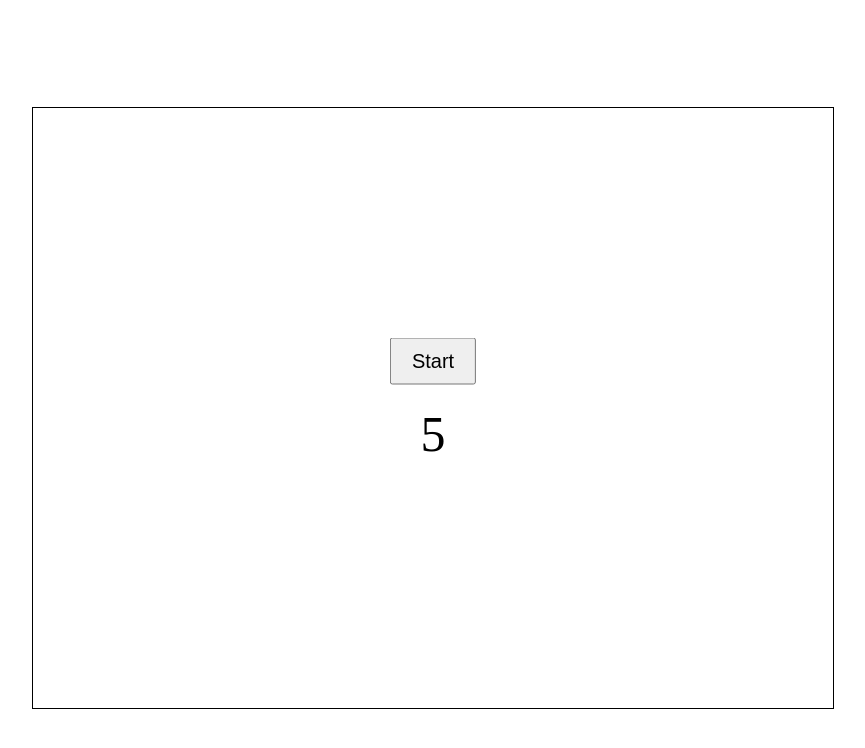
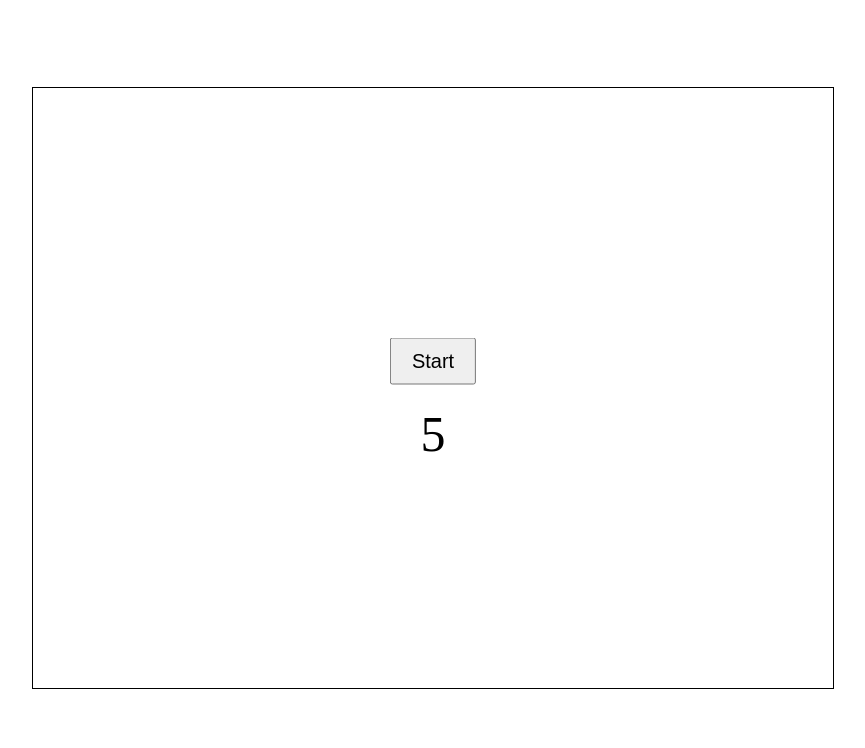
Before and after one commit to Th3Danny/Jueguito, a plain HTML site: page index.html in a window 1280 px wide. Shown: the whole page, without its empty margins (207-1072 px from the left). Drawn offline with Linux system fonts and the light colour scheme.

Commit message:
centrado de canva

```diff
--- a/index.html
+++ b/index.html
@@ -33,7 +33,7 @@
 </head>
 
 <body>
-    <div style="display: flex; justify-content: center; align-items: center; height: 100vh;">
+    <div style="display: flex; justify-content: center; align-items: center; height: 95vh;">
         <canvas id="raceCanvas" width="800" height="600"></canvas>
     </div>
 
```
